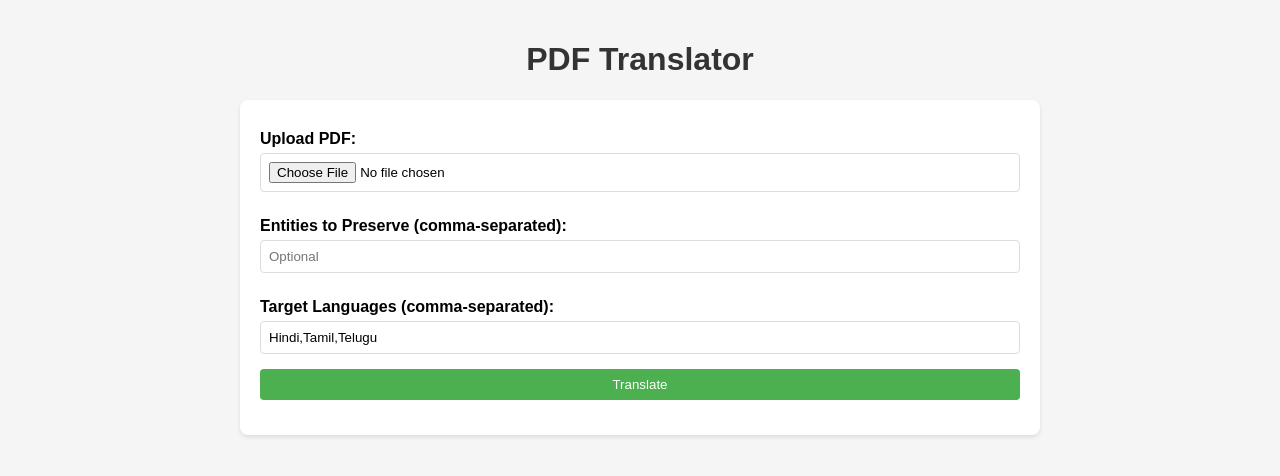
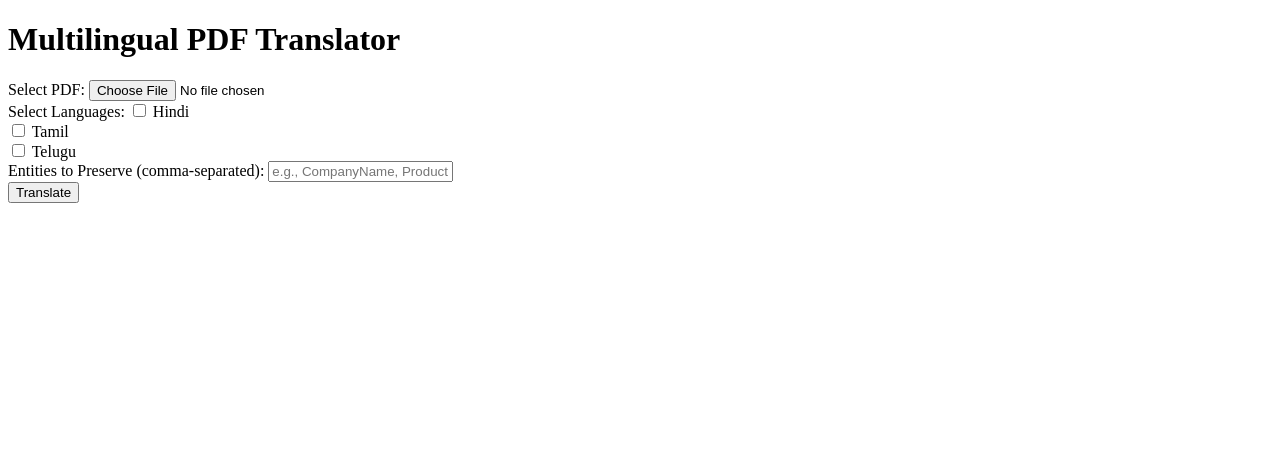
Before and after one commit to Avinashhmavi/pdf_text_translation, a Flask app: page / in a window 1280 px wide. Shown: the top 476 px of the page. Run offline with Flask 3, Linux system fonts and the light colour scheme.

Commit message:
Update index.html

```diff
--- a/templates/index.html
+++ b/templates/index.html
@@ -1,67 +1,83 @@
 <!DOCTYPE html>
-<html lang="en">
+<html>
 <head>
+    <title>Multilingual PDF Translator</title>
     <meta charset="UTF-8">
     <meta name="viewport" content="width=device-width, initial-scale=1.0">
-    <title>PDF Translator</title>
     <style>
-        body {
-            font-family: Arial, sans-serif;
-            max-width: 800px;
-            margin: 0 auto;
-            padding: 20px;
-            background-color: #f5f5f5;
-        }
-        h1 {
-            color: #333;
-            text-align: center;
-        }
-        .form-container {
-            background: white;
-            padding: 20px;
-            border-radius: 8px;
-            box-shadow: 0 2px 4px rgba(0,0,0,0.1);
-        }
-        label {
-            display: block;
-            margin: 10px 0 5px;
-            font-weight: bold;
-        }
-        input, button {
-            width: 100%;
-            padding: 8px;
-            margin-bottom: 15px;
-            border: 1px solid #ddd;
-            border-radius: 4px;
-            box-sizing: border-box;
-        }
-        button {
-            background-color: #4CAF50;
-            color: white;
-            border: none;
-            cursor: pointer;
-        }
-        button:hover {
-            background-color: #45a049;
-        }
+        /* ... (styles remain unchanged) ... */
     </style>
 </head>
 <body>
-    <h1>PDF Translator</h1>
-    <div class="form-container">
-        <form action="/translate" method="post" enctype="multipart/form-data">
-            <label for="pdf_file">Upload PDF:</label>
-            <input type="file" id="pdf_file" name="pdf_file" accept=".pdf" required>
-
-            <label for="entities">Entities to Preserve (comma-separated):</label>
-            <input type="text" id="entities" name="entities" placeholder="Optional">
-
-            <label for="languages">Target Languages (comma-separated):</label>
-            <input type="text" id="languages" name="languages"
-                   value="Hindi,Tamil,Telugu" placeholder="Hindi, Tamil, Telugu">
-
+    <div class="container">
+        <h1>Multilingual PDF Translator</h1>
+        <form id="translateForm" enctype="multipart/form-data">
+            <div class="form-group">
+                <label for="pdf">Select PDF:</label>
+                <input type="file" id="pdf" name="pdf" accept=".pdf" required>
+            </div>
+            <div class="form-group">
+                <label>Select Languages:</label>
+                {% for lang in languages %}
+                    <input type="checkbox" name="languages" value="{{ lang }}"> {{ lang }}<br>
+                {% endfor %}
+            </div>
+            <div class="form-group">
+                <label for="entities">Entities to Preserve (comma-separated):</label>
+                <input type="text" id="entities" name="entities" placeholder="e.g., CompanyName, Product123">
+            </div>
             <button type="submit">Translate</button>
         </form>
+        <div id="progress"></div>
     </div>
+
+    <script>
+        document.getElementById('translateForm').addEventListener('submit', async (e) => {
+            e.preventDefault();
+            const formData = new FormData(e.target);
+            const progressDiv = document.getElementById('progress');
+
+            try {
+                console.log('Sending request with FormData:', formData); // Debugging
+                const response = await fetch('/translate', {
+                    method: 'POST',
+                    body: formData
+                });
+
+                const result = await response.json();
+                if (!response.ok) throw new Error(result.error);
+
+                const jobId = result.job_id;
+                progressDiv.innerHTML = 'Translation in progress...';
+
+                const interval = setInterval(async () => {
+                    const progressResponse = await fetch(`/progress/${jobId}`);
+                    const progress = await progressResponse.json();
+
+                    progressDiv.innerHTML = `
+                        Status: ${progress.status}<br>
+                        Progress: ${progress.progress}%<br>
+                        Languages: ${Object.entries(progress.languages)
+                            .map(([lang, prog]) => `${lang}: ${prog}`).join(', ')}
+                    `;
+
+                    if (progress.status === 'completed') {
+                        clearInterval(interval);
+                        progressDiv.innerHTML += '<br>Download links:<br>' +
+                            Object.entries(progress.files)
+                                .map(([lang, url]) => `<a href="${url}">${lang}</a>`)
+                                .join('<br>');
+                    } else if (progress.status === 'failed') {
+                        clearInterval(interval);
+                        progressDiv.innerHTML += `<br>Error: ${progress.error}`;
+                    }
+                }, 2000);
+
+            } catch (error) {
+                progressDiv.innerHTML = `Error: ${error.message}`;
+                console.error('Error:', error); // Debugging
+            }
+        });
+    </script>
 </body>
 </html>
```
